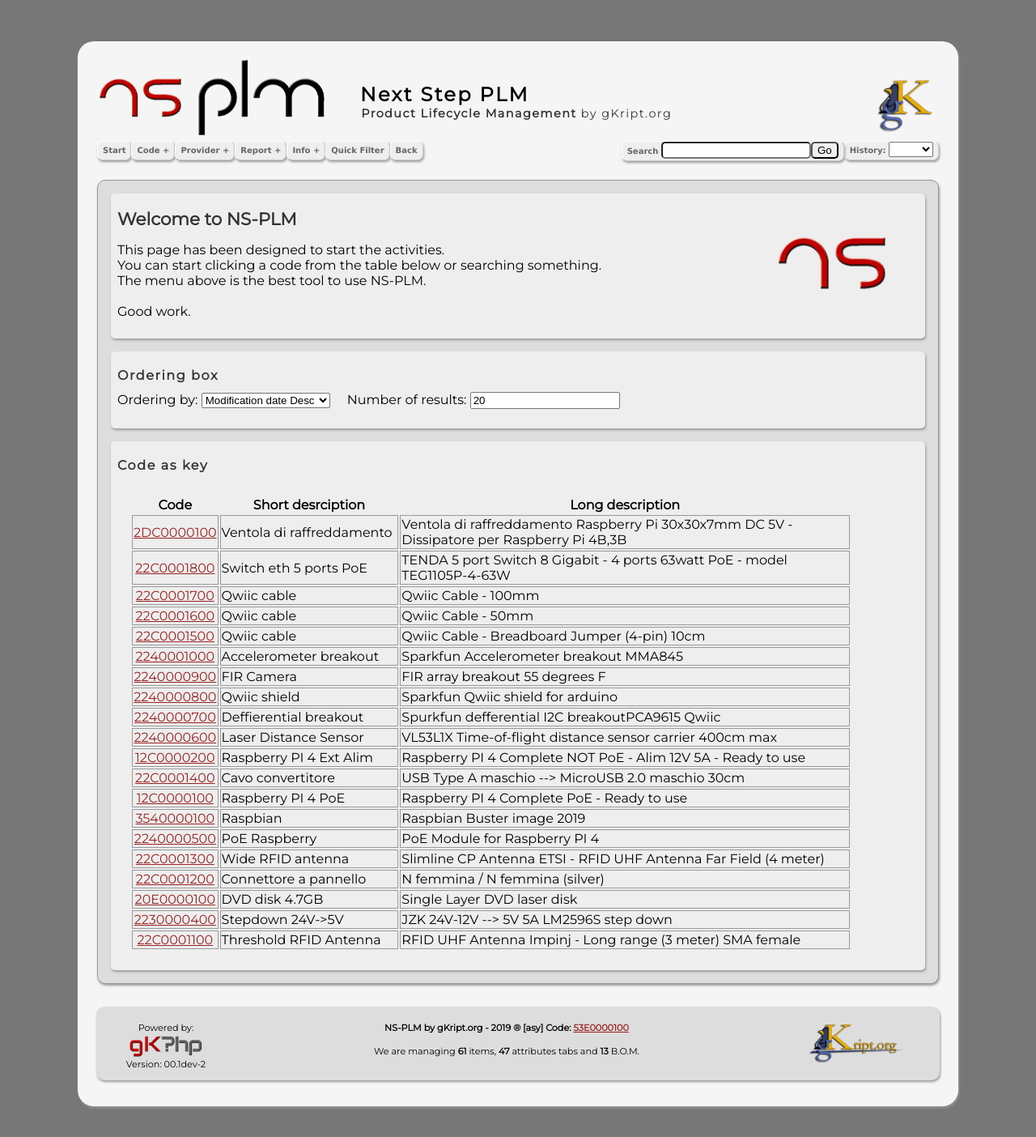
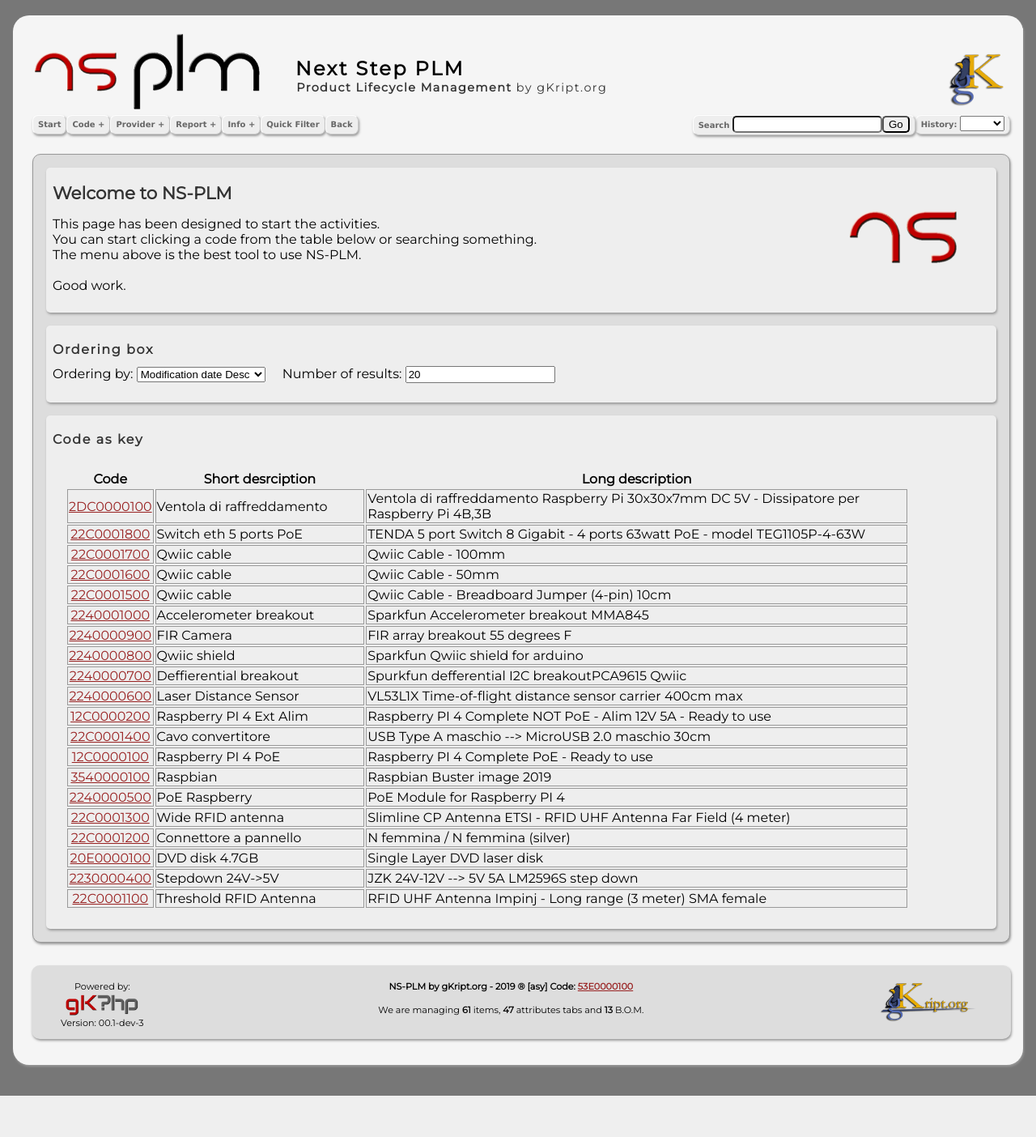
Before and after one commit to gKript/NS-PLM, a PHP site: page /index.php in a window 1280 px wide. Shown: the whole page at 81% size. After the commit the page ends 1353 px from the top, so only its background shows below. Run offline with PHP 8.4, Linux system fonts and the light colour scheme; data comes from the database, SQL or seed files in the repository.

Commit message:
Footer coded in php

```diff
--- a/gk.php
+++ b/gk.php
@@ -49,7 +49,7 @@
 
 	define	( 'GK_STATUS'		, $gkcfg->info->status );
 	define	( 'GK_SUBMINOR'	, $gkcfg->info->subminor );
-	define	( 'GK_VERSION'	, $gkcfg->info->version.GK_STATUS.'-'.GK_SUBMINOR );
+	define	( 'GK_VERSION'	, $gkcfg->info->version.'-'.GK_STATUS.'-'.GK_SUBMINOR );
 	define	( 'GK_DEBUG'		, $gkcfg->info->debug );
 
 
--- a/src/css/body.css
+++ b/src/css/body.css
@@ -129,25 +129,25 @@
 	margin:.2em;
 }
 #centerColumn {
-	margin-top:2em;
-	margin-left: 6em;
-	margin-right:6em;
+/*	margin-top:1em; */
+	margin-left: 1em;
+	margin-right:1em;
 	/*voice-family: "\"
 }
 \"";
 voice-family: inherit;
 */
-margin-left:6em;
-margin-right:6em;
-padding:1em .5em 2em .5em;
+margin-left:1em;
+margin-right:1em;
+padding:1em 0em 2em .5em;
 background:#f5f5f5;
 text-align:left;
 /*border:1px solid #999999;
 */
 }
 html>body #centerColumn {
-margin-left:6em;
-margin-right:6em;
+margin-left:1em;
+margin-right:1em;
 border-radius: 20px;
 box-shadow: 1px 2px 3px #999;
 }
--- a/src/php/gkphp/Html_gk.php
+++ b/src/php/gkphp/Html_gk.php
@@ -50,8 +50,8 @@
 		return "<img src=\"$path$img\" $s alt=\"$alt\" width=\"$w\" heigth=\$2h\" border=\"$b\" $c>\n";
 	}
 
-	function div_block_open( $class , $style = "" ) {
-		return "<div class=\"$class\" style=\"$style\" >\n";
+	function div_block_open( $class , $style = "" , $id = "" ) {
+		return "<div class=\"$class\" style=\"$style\" id=\"$id\" >\n";
 	}
 
 	function div_block_close() {
--- a/src/php/gkphp/config/gk_cfg.php
+++ b/src/php/gkphp/config/gk_cfg.php
@@ -29,7 +29,7 @@
 $this->debug = (int) 0;
 $this->version = (string) "00.1";
 $this->status = (string) "dev";
-$this->subminor =  2;
+$this->subminor =  3;
 
 }
 }
--- a/src/php/gkphp/config/gk_cfg.xml
+++ b/src/php/gkphp/config/gk_cfg.xml
@@ -6,7 +6,7 @@
 		<debug type="int">0</debug>
 		<version>00.1</version>
 		<status>dev</status>
-		<subminor>2</subminor>
+		<subminor>3</subminor>
 	</info>
 	<param>
 		<authentication>
--- a/src/php/template/footer.php
+++ b/src/php/template/footer.php
@@ -1,17 +1,30 @@
-			<div id="footer">
-				<div style='text-align: center;' >
-					<div style="float: left; vertical-align: middle; padding-left: 32px;" >
-						Powered by: <br/>
-					<img src="src/img/logo/gkphp.png" border="0" width="100px" alt="gkphp" /><br/>
-						Version: <?php echo GK_VERSION; ?><br/>
-					</div>
-					<img src="src/img/logo/gkl.png" border="0" width="160px" alt="gk logo" style="float: right; vertical-align: middle; padding-right:32px " />
-					<h4>NS-PLM by gKript.org - 2019 &reg; [asy] Code: <a href="code.php?code=53E0000100">53E0000100</a></h4>
-					<p>We are managing <b><?php echo stat_codes_total_from_stats(0); ?></b> items, <b><?php echo stat_attributes_total_from_stats(0); ?></b> attributes tabs and <b><?php echo stat_bom_total_from_stats(0); ?></b> B.O.M.</p>
-					<br/>
-				</div>
-			</div>
-		</div>
-		<br/><br/>
-	</body>
-</html>
+<?php
+
+	echo div_block_open( "" , "" , "footer" );
+		echo div_block_open( "" , "text-align: center;" );
+			echo div_block_open( "" , "float: left; vertical-align: middle; padding-left: 32px;" );
+				echo "Powered by: ";
+				echo BR();
+				echo img_generator( "logo/gkphp.png" , "gkphp logo" , "" , "" , "autoclose" , 0 , "100px" );
+				echo BR();
+				echo "Version: " . GK_VERSION;
+				echo BR();
+			echo div_block_close();
+			echo img_generator( "logo/gkl.png" , "gKript logo" , "" ,  "float: right; vertical-align: middle; padding-right:32px; " , "autoclose" , 0 , "160px" );
+			$text  = "NS-PLM by gKript.org - 2019 &reg; [asy] Code: ";
+			$text .= link_generator( "code.php?code=53E0000100" , "53E0000100" );
+			echo tag_enclosed( "h4" , $text );
+			$codes = tag_enclosed( "b" , stat_codes_total_from_stats(0) );
+			$attr = tag_enclosed( "b" , stat_attributes_total_from_stats(0) );
+			$bom = tag_enclosed( "b" , stat_bom_total_from_stats(0) );
+			echo tag_enclosed( "p" , "We are managing $codes items, $attr attributes tabs and $bom B.O.M." );
+			echo BR();
+		echo div_block_close();
+	echo div_block_close();
+	echo div_block_close();
+	echo BR();
+	echo BR();
+	echo generic_tag_close( "body" );
+	echo generic_tag_close( "html" );
+
+?>
```
